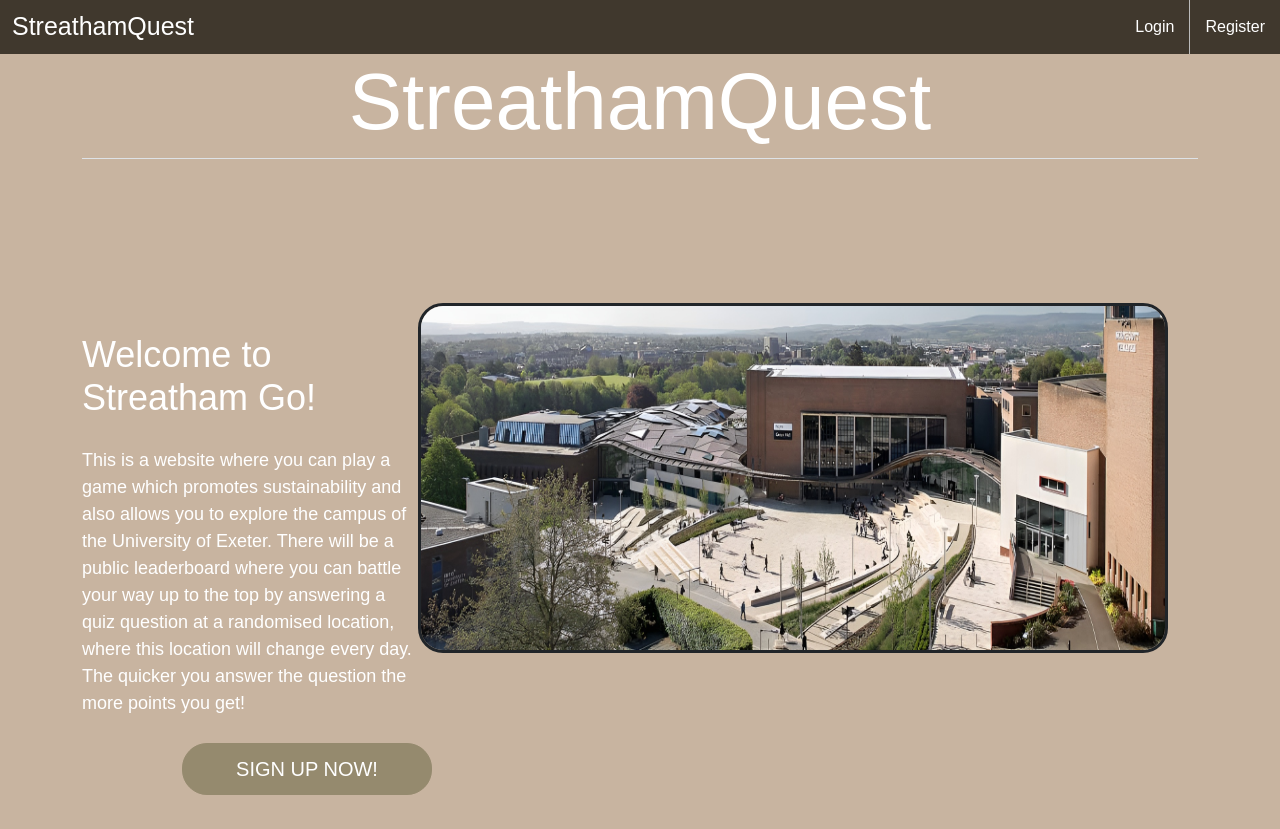
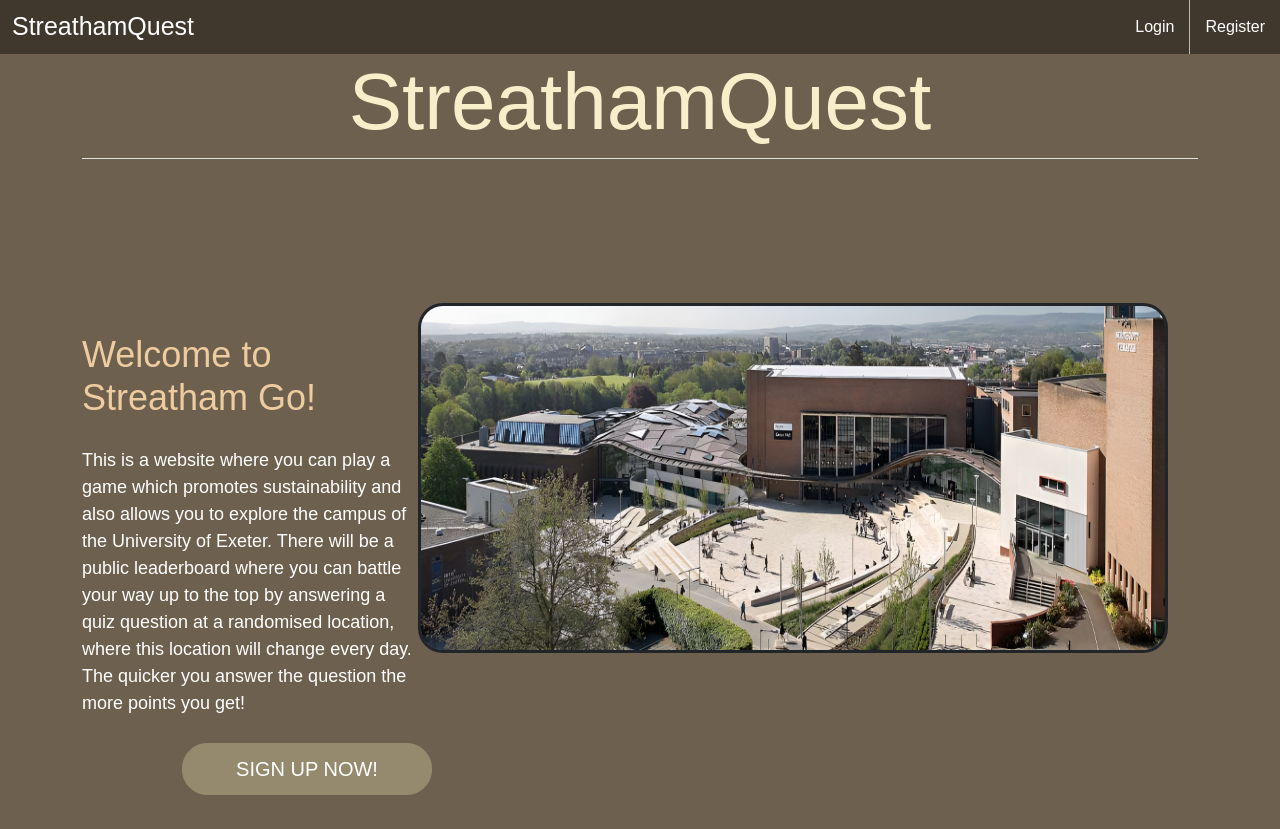
Before and after one commit to jamespilcher/campus-sustainability-game, a Django app: page / in a window 1280 px wide. Run offline with Django 4.2, Linux system fonts and the light colour scheme; some libraries are stand-ins or nearby versions; some web fonts are replaced.

Commit message:
improved design of leaderboard

```diff
--- a/streatham_go/app/static/app/index.css
+++ b/streatham_go/app/static/app/index.css
@@ -17,8 +17,12 @@ a.btn {
     font-family: 'So Bad', sans-serif;
 }
 
+h1{
+    color: rgb(249, 238, 202);
+}
+
 h2.header {
-    color: white;
+    color: rgb(238, 204, 160);
     font-size: 36px;
     padding-top: 30px;
 }
--- a/streatham_go/app/static/app/leaderboard.css
+++ b/streatham_go/app/static/app/leaderboard.css
@@ -22,7 +22,11 @@ th {
     text-align: left;
 }
 
-h1,
+
+h1{
+    color: rgb(202, 249, 209);
+}
+
 p {
     color: #fff;
 }
--- a/streatham_go/app/templates/app/index.html
+++ b/streatham_go/app/templates/app/index.html
@@ -7,7 +7,7 @@
 <base href="/">
 <link rel="stylesheet" href="{% static 'app/index.css' %}">
     <body>
-        <div class="text-center align-middle text-white border-bottom">        <h1 class="display-1" >StreathamQuest</h1>
+        <div class="text-center text-white border-bottom">        <h1 class="display-1 align-middle" >StreathamQuest</h1>
         </div>
 
 
--- a/streatham_go/templates/base.html
+++ b/streatham_go/templates/base.html
@@ -9,8 +9,9 @@
         <style>
             body {
                 height: 100%;
-                background-color: RGB(200,180,160);
+                background-color: #6d604e;
                 font-family: 'So Bad', sans-serif;
+                color: black;
             }
 
             .navbar {
```
Also changed, not shown: streatham_go/app/templates/app/leaderboard.html (+1 -6 lines).
